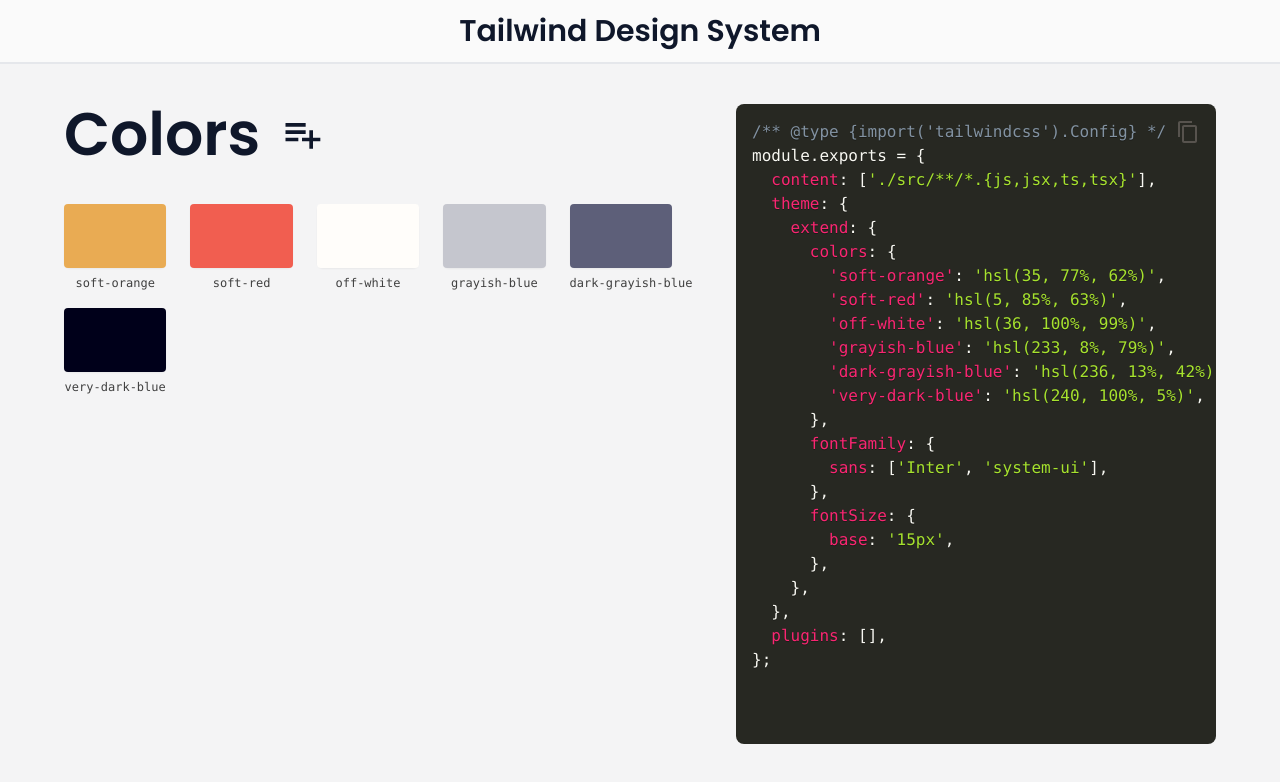
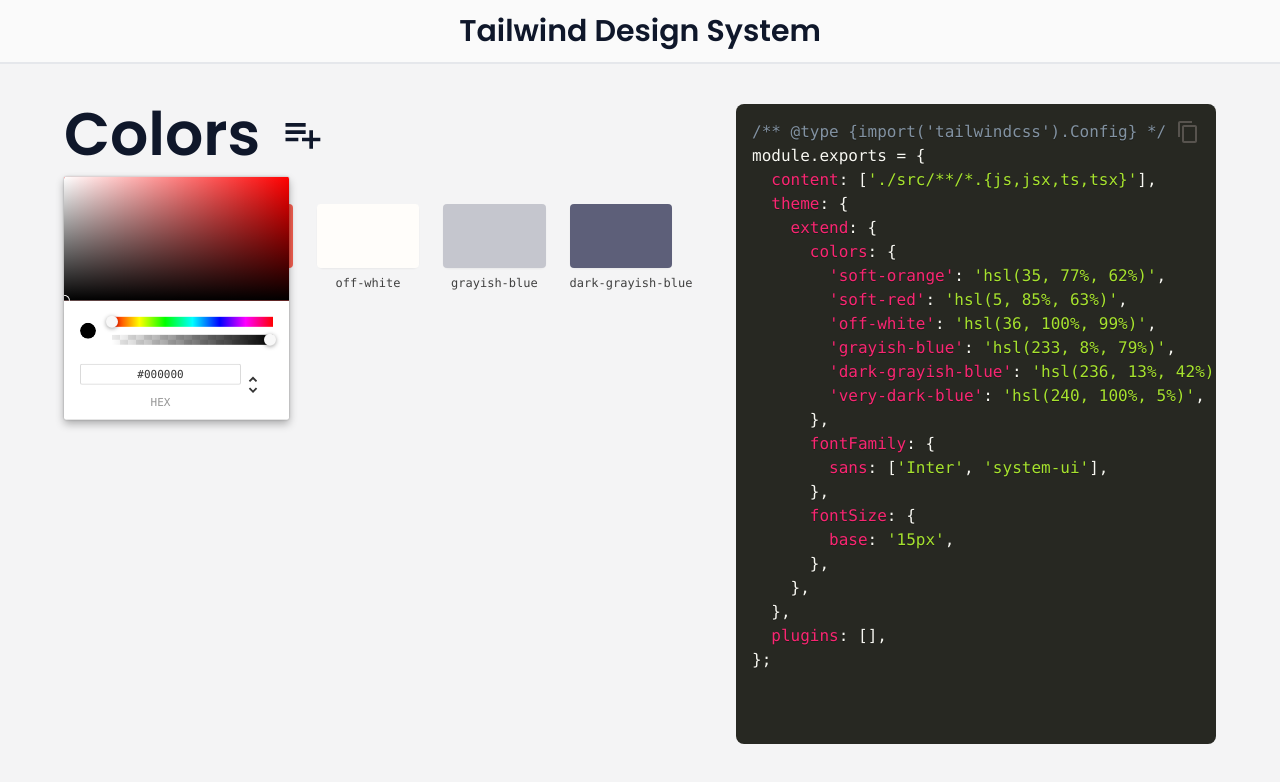
Before and after one commit to Luzefiru/tailwind-config-generator, a React (Create React App) app: page / in a window 1280 px wide. Both pictures are taken after a click on the button 302 px from the left and 134 px from the top of the page. Shown: the top 782 px of the page. Built offline with nearby package versions, Linux system fonts and the light colour scheme; the HTML template or start-up script is replaced by a standard one.

Commit message:
feat: add ColorPicker popup on button press

```diff
--- a/package.json
+++ b/package.json
@@ -12,6 +12,7 @@
     "@types/react-dom": "^18.2.4",
     "prismjs": "^1.29.0",
     "react": "^18.2.0",
+    "react-color": "^2.19.3",
     "react-dom": "^18.2.0",
     "react-scripts": "5.0.1",
     "react-toastify": "^9.1.3",
@@ -44,6 +45,7 @@
     ]
   },
   "devDependencies": {
-    "@types/prismjs": "^1.26.0"
+    "@types/prismjs": "^1.26.0",
+    "@types/react-color": "^3.0.6"
   }
 }
--- a/src/App.tsx
+++ b/src/App.tsx
@@ -1,9 +1,17 @@
 import CodeBlock from './components/ui/CodeBlock';
 import ColorCard from './components/ColorCard';
+import ColorPicker from './components/ui/ColorPicker';
 import { ToastContainer } from 'react-toastify';
 import 'react-toastify/dist/ReactToastify.css';
+import { useState } from 'react';
 
 export default function App() {
+  const [displayColorPicker, setDisplayColorPicker] = useState(false);
+
+  const toggleColorPickerVisibility = () => {
+    setDisplayColorPicker(!displayColorPicker);
+  };
+
   return (
     <div className="App">
       <header className="bg-zinc-50 h-16 mb-10 flex justify-center items-center border-b-2">
@@ -14,9 +22,13 @@
           aria-label="Design System Configuration"
           className="col-span-7 xl:mr-16"
         >
+          {displayColorPicker ? (
+            <ColorPicker handleClose={toggleColorPickerVisibility} />
+          ) : null}
           <div className="flex gap-4 mb-10 items-center">
             <h1 className="text-6xl font-semibold">Colors</h1>
             <button
+              onClick={toggleColorPickerVisibility}
               aria-label="Add a Color"
               title="Add a Color"
               className="rounded-md p-1 hover:bg-zinc-200 transition-colors"
--- /dev/null
+++ b/src/components/ui/ColorPicker.tsx
@@ -0,0 +1,25 @@
+import { ChromePicker } from 'react-color';
+import { useState } from 'react';
+
+interface PropTypes {
+  handleClose: React.MouseEventHandler;
+}
+
+export default function ColorPicker({ handleClose }: PropTypes) {
+  const [color, setColor] = useState('#000');
+
+  return (
+    <div className="popover">
+      <div className="cover" onClick={handleClose} />
+      <ChromePicker
+        color={color}
+        onChangeComplete={(newColor) => {
+          setColor(newColor.hex);
+        }}
+        onChange={(newColor) => {
+          setColor(newColor.hex);
+        }}
+      />
+    </div>
+  );
+}
--- a/src/index.css
+++ b/src/index.css
@@ -25,3 +25,19 @@
       monospace;
   }
 }
+
+@layer components {
+  .popover {
+    position: absolute;
+    z-index: 2;
+    transform: translateY(30%);
+  }
+
+  .cover {
+    position: fixed;
+    top: 0px;
+    right: 0px;
+    bottom: 0px;
+    left: 0px;
+  }
+}
--- a/src/utils/generateTailwindConfig.ts
+++ b/src/utils/generateTailwindConfig.ts
@@ -18,7 +18,7 @@
 export default function generateTailwindConfig(
   contentBlobs: string[] | undefined,
   ...namedExtendObjects: NamedExtendObject[] | undefined[]
-) {
+): string {
   const header: string = `/** @type {import('tailwindcss').Config} */
 module.exports =`;
   const defaultConfig: TailwindConfigObject = {
```
Also changed, not shown: 1 other file (tests, documents, lock files or other folders).
